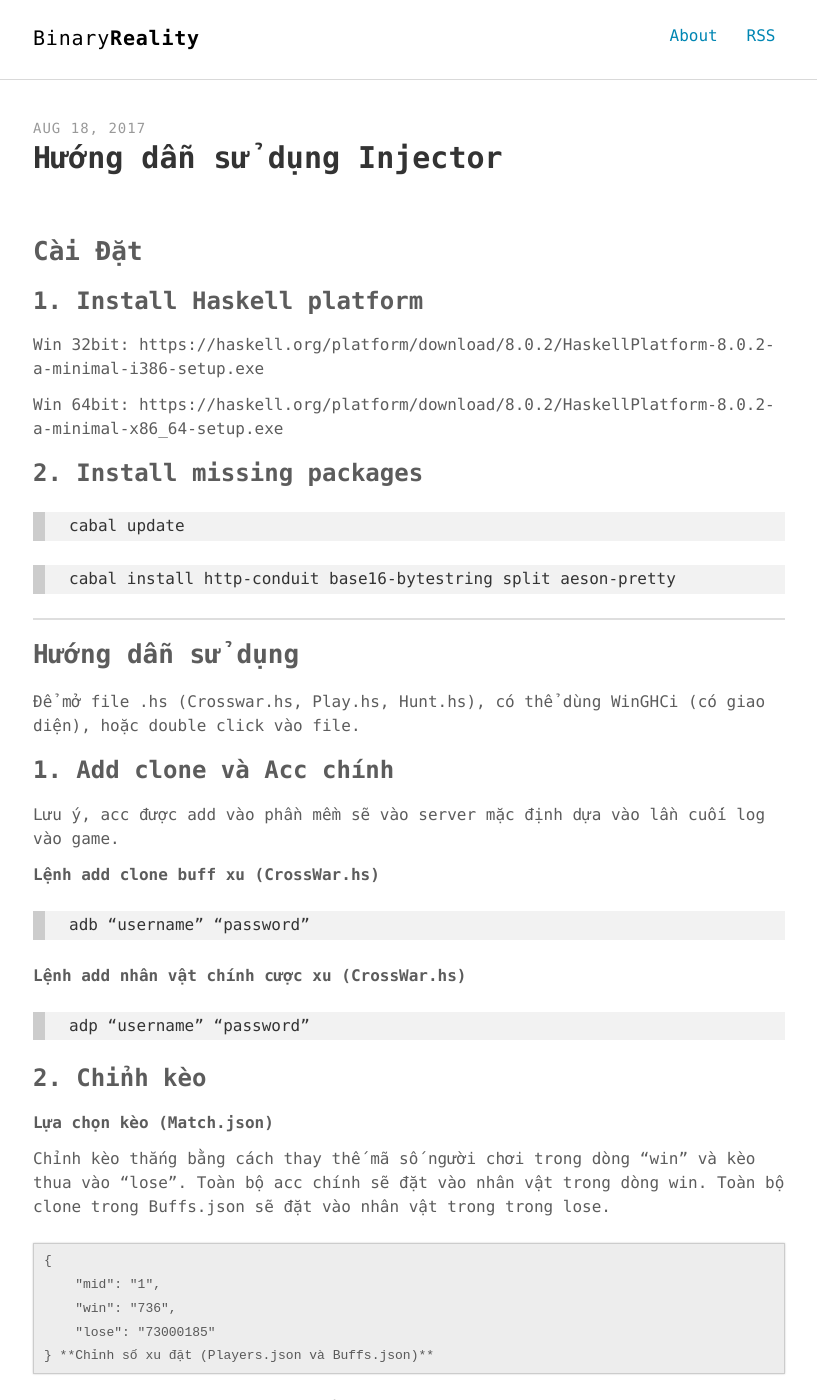
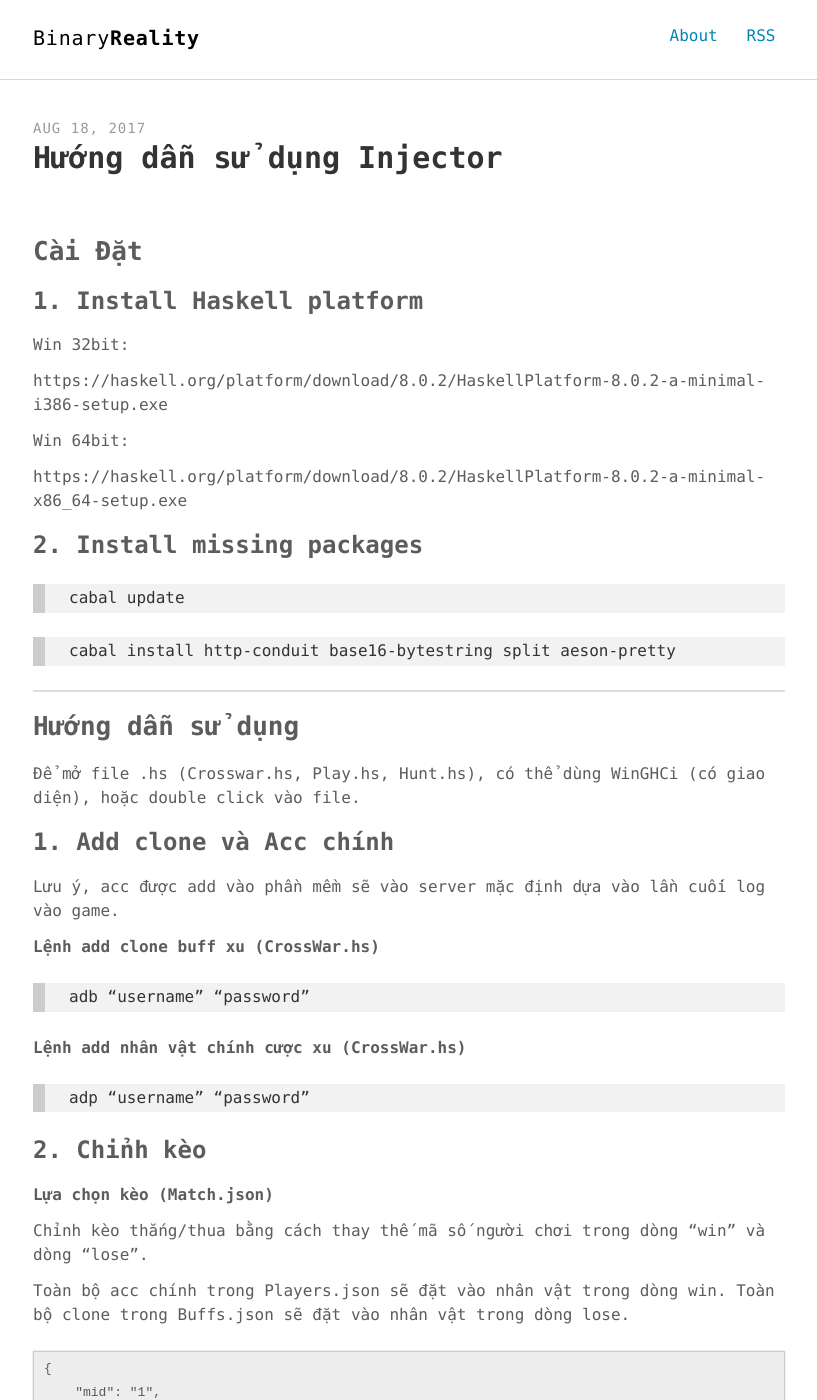
Before and after one commit to phuoc-thanh/phuoc-thanh.github.io, a Jekyll site: the page built from _posts/2017-08-18-injector-guide.md, in a window 1280 px wide and 1400 px high. Shown: the whole window, without its empty margins (231-1048 px from the left). Built offline with Jekyll 4.4.1, drawn with Linux system fonts in a browser that asks for light colours; comment, search, counter and statistics services are not loaded; some of the changed text lies outside the part shown.

Commit message:
Update mistake

```diff
--- a/_posts/2017-08-18-injector-guide.md
+++ b/_posts/2017-08-18-injector-guide.md
@@ -11,9 +11,11 @@ keywords: ""
 ### 1. Install Haskell platform
 
 Win 32bit:
+
 https://haskell.org/platform/download/8.0.2/HaskellPlatform-8.0.2-a-minimal-i386-setup.exe
 
 Win 64bit:
+
 https://haskell.org/platform/download/8.0.2/HaskellPlatform-8.0.2-a-minimal-x86_64-setup.exe
 
 ### 2. Install missing packages
@@ -45,17 +47,21 @@ Lưu ý, acc được add vào phần mềm sẽ vào server mặc định dựa
 
 **Lựa chọn kèo (Match.json)**
 
-Chỉnh kèo thắng bằng cách thay thế mã số người chơi trong dòng "win" và kèo thua vào "lose".
- Toàn bộ acc chính sẽ đặt vào nhân vật trong dòng win. Toàn bộ clone trong Buffs.json sẽ đặt vào nhân vật trong trong lose.
+Chỉnh kèo thắng/thua bằng cách thay thế mã số người chơi trong dòng "win" và dòng "lose".
+
+Toàn bộ acc chính trong Players.json sẽ đặt vào nhân vật trong dòng win. Toàn bộ clone trong Buffs.json sẽ đặt vào nhân vật trong dòng lose.
 
     {
 	    "mid": "1",
 	    "win": "736",
 	    "lose": "73000185"
     }
+
 **Chỉnh số xu đặt (Players.json và Buffs.json)**
 
-Chỉnh số xu cược của từng acc bằng cách mở file Players (acc chính) hoặc Buffs (acc clone) để chỉnh. Số xu nằm ở dòng "amount".
+Chỉnh số xu cược của từng acc bằng cách mở file Players.json (acc chính) hoặc Buffs.json (acc clone).
+
+Số xu nằm ở dòng "amount".
 
 0 : đặt 100 xu.
 1 : đặt 1000 xu.
```
